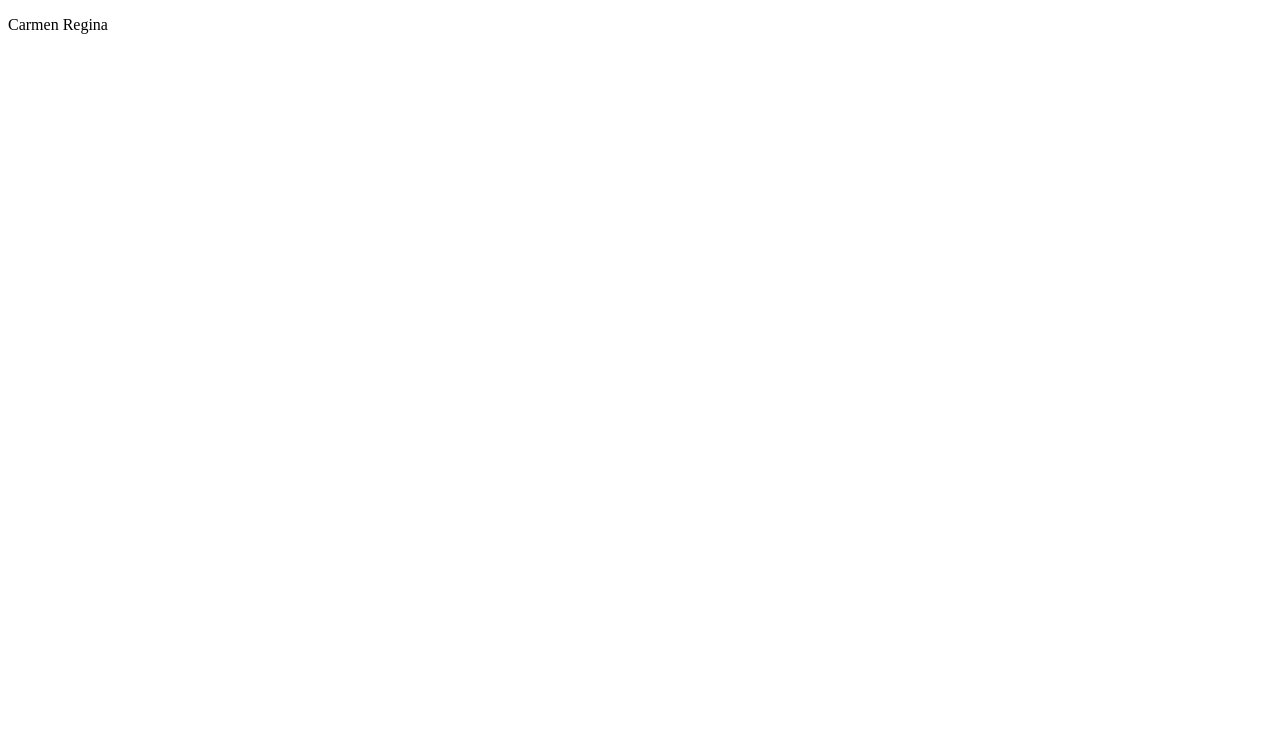
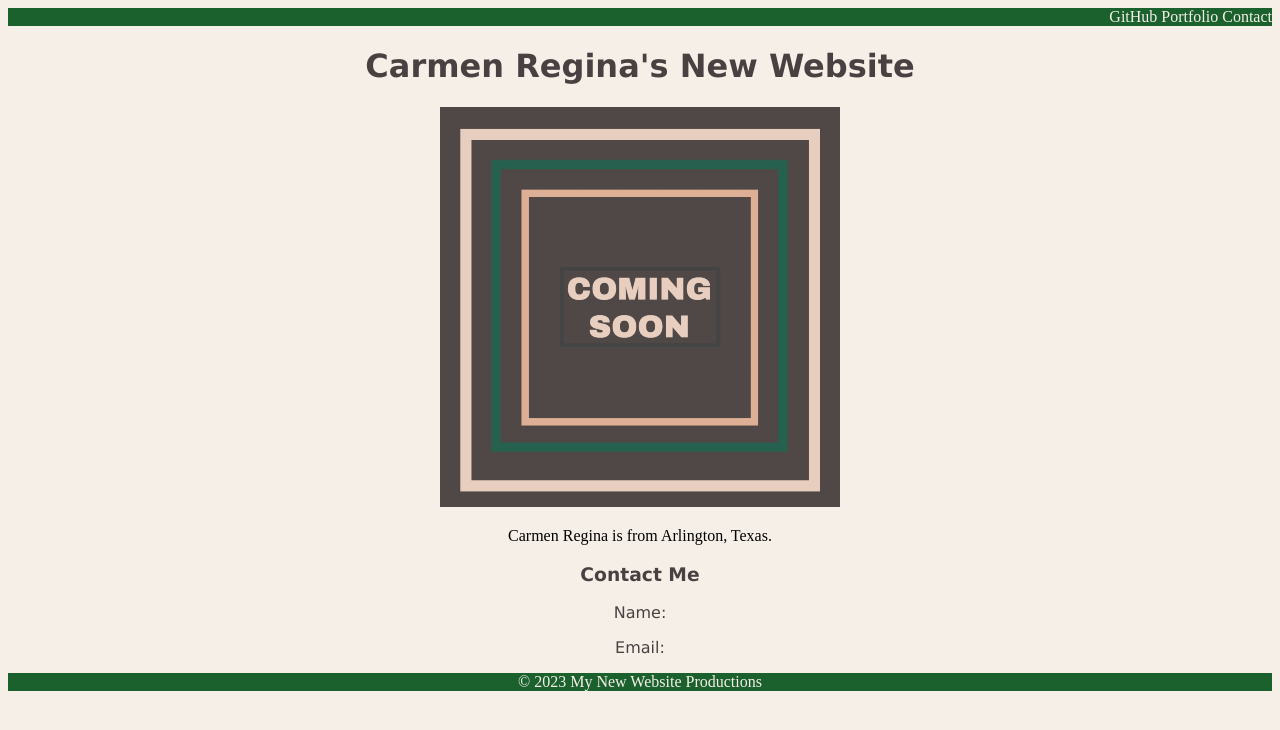
Before and after one commit to crcarmen23/carmens-landing-page, a plain HTML site: page index.html in a window 1280 px wide. Drawn offline with Linux system fonts and the light colour scheme.

Commit message:
first bit of code

```diff
--- a/assets/css/style.css
+++ b/assets/css/style.css
@@ -0,0 +1,15 @@
+.body {background-color:rgb(246, 239, 231);
+text-align: center;
+}
+
+.header, .footer {background-color: rgb(26, 97, 46);
+color:azure;
+}
+.header {text-align:right;
+color:rgb(246, 239, 231)}
+.footer {text-align: center;
+color:rgb(246, 239, 231)}
+.h1, .contactme {color:rgb(73, 65, 65);
+font-family: 'Lucida Sans', sans-serif;
+text-align: center;
+}
--- a/index.html
+++ b/index.html
@@ -6,7 +6,18 @@
     <title>Carmen Regina</title>
     <link rel="stylesheet" href="./assets/css/style.css">
 </head>
-<body>
-    <p>Carmen Regina</p>
+<header class="header">GitHub Portfolio Contact</header>
+<h1 class="h1">Carmen Regina's New Website</h1>
+<img src="./assets/images/image-1.png" alt="Coming Soon Box">
+<body class="body">
+    <p>Carmen Regina is from Arlington, Texas. </p>
 </body>
+<section class="contactme">
+    <h3>Contact Me</h3>
+<p>Name:</p>
+<p>Email:</p>
+
+</section>
+
+<footer class="footer">© 2023 My New Website Productions</footer>
 </html>
```
Also changed, not shown: assets/images/Carmen Headshot copy.png (added), assets/images/image-1.png (added), 2 other files.
